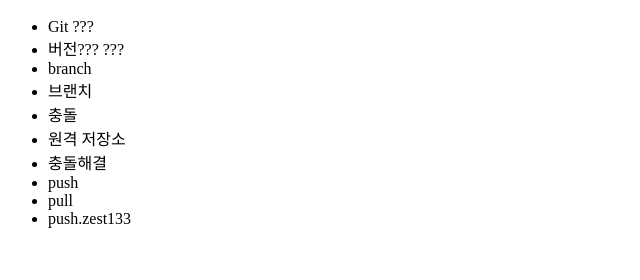
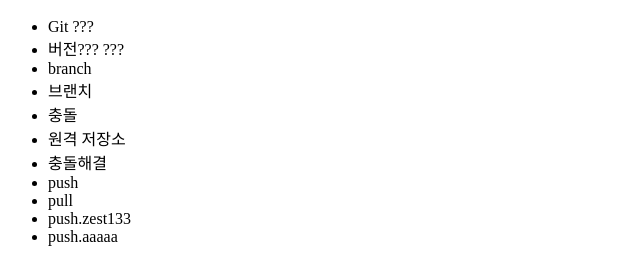
Before and after one commit to zest133/gitTutorial, a plain HTML site: page index.html in a window 1280 px wide. Shown: the part 48-328 px from the top of the page, without its empty margins (0-640 px from the left). Drawn offline with Linux system fonts and the light colour scheme.

Commit message:
aaaaa add

```diff
--- a/index.html
+++ b/index.html
@@ -19,6 +19,7 @@
             <li>push</li>
             <li>pull</li>
             <li>push.zest133</li>
+            <li>push.aaaaa</li>
         </ul>
     </body>
 </html>
```
